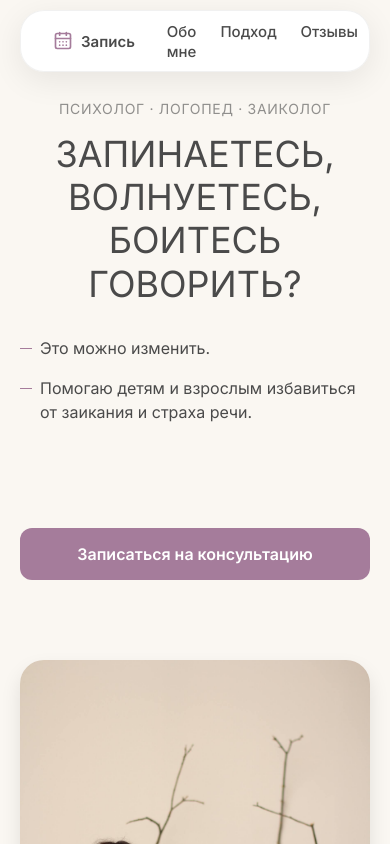
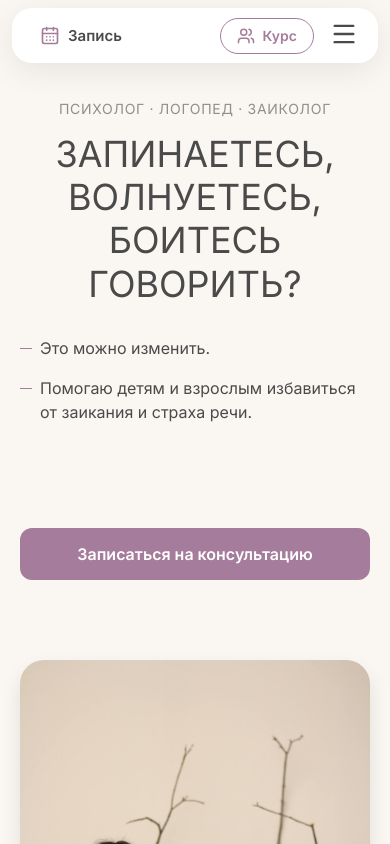
Before and after one commit to vitalikDebug/psy-site, a Next.js app: page / in a window 390 px wide. Shown: the top 844 px of the page. Built offline with nearby package versions, Linux system fonts and the light colour scheme.

Commit message:
fix header

```diff
--- a/src/components/Header/Header.css
+++ b/src/components/Header/Header.css
@@ -1,28 +1,39 @@
 /* src/components/Header/Header.css */
 
+/* --- ОСНОВНОЙ КОНТЕЙНЕР (ОСТРОВОК) --- */
 .header {
   position: fixed;
+  /* Отступ сверху */
   top: 10px;
+  /* Центрирование по горизонтали */
   left: 50%;
   transform: translateX(-50%);
+
+  /* Ширина: на всю ширину минус отступы по бокам, но не шире контейнера */
   width: calc(100% - 40px);
   max-width: var(--container-width);
 
+  /* ВАЖНО: Должен быть выше мобильного меню (у которого 1001) */
+  z-index: 1002;
+
   background-color: rgba(255, 255, 255, 0.95);
   backdrop-filter: blur(12px);
-  border: 1px solid color-mix(in srgb, var(--color-text-dark) 8%, transparent);
+
+  /* Рамка и тени для эффекта парения */
+  /* border: 1px solid color-mix(in srgb, var(--color-text-dark) 8%, transparent); */
   border-radius: 24px;
   box-shadow: 0 8px 32px rgba(0, 0, 0, 0.08);
 
   padding: 10px 20px;
-  transition: border-color 0.4s ease, box-shadow 0.4s ease;
 
-  /* ВАЖНО: Скрываем все, что вылезает за скругленные углы */
+  /* Плавное изменение цвета границ и теней при смене режима */
+  transition: border-color 0.4s ease, box-shadow 0.4s ease, background-color 0.4s ease;
+
+  /* ВАЖНО: Скрываем анимированный фон, вылезающий за скругленные углы */
   overflow: hidden;
-  z-index: 1002;
 }
 
-/* --- МАГИЯ: АНИМИРОВАННЫЙ ФОН --- */
+/* --- МАГИЯ: АНИМИРОВАННЫЙ ФОН (Заливка цветом) --- */
 .header::before {
   content: '';
   position: absolute;
@@ -31,38 +42,43 @@ position: fixed;
   width: 100%;
   height: 100%;
   background-color: var(--color-accent);
-  z-index: 0; /* Под контентом */
+  z-index: 0; /* Фон лежит ПОД контентом */
 
-  /* Создаем круг, который сжат в невидимую точку справа (где была кнопка) */
-  clip-path: circle(0px at calc(100% - 100px) 50%);
+  /* Создаем круг, который изначально сжат в невидимую точку справа (в районе кнопки действий) */
+  clip-path: circle(0px at calc(100% - 60px) 50%);
   transition: clip-path 0.6s cubic-bezier(0.4, 0, 0.2, 1);
+  pointer-events: none; /* Чтобы фон не перехватывал клики */
 }
 
-/* Когда активирован режим курса */
+/* --- РЕЖИМ КУРСА (Активируется на странице /course) --- */
 .header--course-mode {
-  border-color: transparent; /* Убираем бордер */
-  box-shadow: 0 10px 40px color-mix(in srgb, var(--color-accent) 40%, transparent); /* Тень в цвет акцента */
+  border-color: transparent; /* Убираем серую рамку, она не нужна на цветном фоне */
+  /* Тень становится цветной, под цвет акцента */
+  box-shadow: 0 10px 40px color-mix(in srgb, var(--color-accent) 40%, transparent);
 }
 
-/* Раздуваем фон на весь островок */
+/* Раздуваем фон на весь островок при активации режима */
 .header--course-mode::before {
-  /* Круг становится радиусом 150%, полностью покрывая шапку */
-  clip-path: circle(150% at calc(100% - 100px) 50%);
+  /* Круг расширяется до 150% радиуса, полностью заливая шапку */
+  clip-path: circle(150% at calc(100% - 60px) 50%);
 }
 
+/* --- ВНУТРЕННИЙ КОНТЕЙНЕР --- */
 .header__container {
   width: 100%;
   display: flex;
   justify-content: space-between;
   align-items: center;
   height: 100%;
-  /* ВАЖНО: Чтобы текст был поверх анимированного фона */
+  /* ВАЖНО: Текст и кнопки должны быть поверх анимированного фона */
   position: relative;
   z-index: 1;
 }
 
 
-/* --- ЛЕВАЯ ЧАСТЬ (Кнопка Записи) --- */
+/* =========================================
+   --- ЛЕВАЯ ЧАСТЬ (Кнопка Записи) ---
+========================================= */
 .header__left {
   display: flex;
   align-items: center;
@@ -83,7 +99,7 @@ position: fixed;
   color: var(--color-text-dark);
   padding: 8px 12px;
   border-radius: 12px;
-  /* Плавная смена цвета текста */
+  /* Плавная смена цвета текста при переходе в режим курса */
   transition: all 0.4s ease;
 }
 
@@ -92,7 +108,7 @@ position: fixed;
   transition: all 0.4s ease;
 }
 
-/* Перекрашиваем кнопку записи в режиме курса */
+/* Перекрашиваем кнопку записи в белый цвет в режиме курса */
 .header--course-mode .header__booking-btn,
 .header--course-mode .header__booking-icon {
   color: var(--color-white);
@@ -107,15 +123,13 @@ position: fixed;
   transform: scale(1.1);
 }
 
-/* Ховер в режиме курса */
+/* Ховер кнопки записи в режиме курса */
 .header--course-mode .header__booking-btn:hover {
   background-color: rgba(255, 255, 255, 0.15);
   color: var(--color-white);
 }
 
-
 /* --- БЕЙДЖ С ЦИФРОЙ "1" --- */
-/* (Код бейджа оставляем без изменений) */
 .header__booking-badge {
   position: absolute;
   top: -5px;
@@ -125,7 +139,7 @@ position: fixed;
   justify-content: center;
   width: 18px;
   height: 18px;
-    background-color: #FF4D4F;
+  background-color: #FF4D4F; /* Красный в обычном режиме */
   color: var(--color-white);
   font-family: var(--font-family-body);
   font-size: 11px;
@@ -136,14 +150,16 @@ position: fixed;
   transition: all 0.4s ease;
 }
 
-/* В режиме курса бейдж становится белым, а цифра в цвет акцента */
+/* В режиме курса бейдж становится белым, а цифра — акцентной */
 .header--course-mode .header__booking-badge {
   background-color: var(--color-white);
   color: var(--color-accent);
 }
 
 
-/* --- ЦЕНТРАЛЬНАЯ ЧАСТЬ (Навигация) --- */
+/* =========================================
+   --- ЦЕНТРАЛЬНАЯ ЧАСТЬ (Навигация Десктоп) ---
+========================================= */
 .header__nav-desktop {
   flex: 1;
   display: flex;
@@ -165,11 +181,12 @@ position: fixed;
   font-family: var(--font-family-body);
   font-size: 15px;
   font-weight: 500;
-  transition: color 0.4s ease; /* Добавили плавность для цвета */
+  transition: color 0.4s ease; /* Плавность для смены цвета текста */
   position: relative;
   padding-bottom: 4px;
 }
 
+/* Подчеркивание при наведении */
 .header__link::after {
   content: '';
   position: absolute;
@@ -178,25 +195,27 @@ position: fixed;
   width: 0;
   height: 2px;
   background-color: var(--color-accent);
+  /* Плавность для ширины и цвета подчеркивания */
   transition: width 0.3s ease, background-color 0.4s ease;
   border-radius: 2px;
 }
 
-/* Перекрашиваем ссылки в белые */
+/* --- Стили ссылок в режиме курса (Белые) --- */
 .header--course-mode .header__link {
-  color: rgba(255, 255, 255, 0.8);
+  color: rgba(255, 255, 255, 0.8); /* Слегка прозрачный белый */
 }
 
 .header--course-mode .header__link:hover,
 .header--course-mode .header__link--active {
-  color: var(--color-white);
+  color: var(--color-white); /* Ярко-белый при активе/ховере */
 }
 
-/* Подчеркивание тоже белое */
+/* Подчеркивание тоже становится белым */
 .header--course-mode .header__link::after {
   background-color: var(--color-white);
 }
 
+/* --- Обычные состояния ссылок --- */
 .header__link:hover {
   color: var(--color-accent);
 }
@@ -212,7 +231,9 @@ position: fixed;
 }
 
 
-/* --- ПРАВАЯ ЧАСТЬ --- */
+/* =========================================
+   --- ПРАВАЯ ЧАСТЬ (Кнопки действий и Бургер) ---
+========================================= */
 .header__right {
   display: flex;
   align-items: center;
@@ -220,6 +241,7 @@ position: fixed;
   flex-shrink: 0;
 }
 
+/* Бургер-меню (скрыто на десктопе) */
 .header__burger-btn {
   display: none;
   background: none;
@@ -231,12 +253,14 @@ position: fixed;
   transition: color 0.4s ease;
 }
 
-/* Бургер становится белым */
+/* Бургер становится белым в режиме курса */
 .header--course-mode .header__burger-btn {
   color: var(--color-white);
 }
 
-/* --- КНОПКИ СПРАВА (Курс / Назад) --- */
+/* --- КНОПКИ СПРАВА (Курс / Назад) - ИСПРАВЛЕНО --- */
+
+/* 1. Стандартная кнопка "Курс" (Широкая, с текстом) */
 .header__course-btn {
   display: inline-flex;
   align-items: center;
@@ -253,85 +277,112 @@ position: fixed;
   gap: 8px;
 }
 
+.header__course-btn:hover {
+  background-color: color-mix(in srgb, var(--color-accent) 85%, black);
+  transform: translateY(-2px);
+  box-shadow: 0 4px 12px color-mix(in srgb, var(--color-accent) 30%, transparent);
+}
+
+/* 2. Новая кнопка "Назад" (Круглая иконка со стрелкой) */
 .header__back-btn {
   display: inline-flex;
   align-items: center;
   justify-content: center;
   width: 44px; /* Жесткая ширина для круга */
   height: 44px; /* Жесткая высота для круга */
-  padding: 0;
+  padding: 0;   /* Убираем паддинги, чтобы не ломать круг */
   border-radius: 50%; /* Идеальный круг */
-  background-color: rgba(255, 255, 255, 0.2);
+  background-color: rgba(255, 255, 255, 0.2); /* Полупрозрачный белый фон */
   color: var(--color-white);
-  border: 1px solid rgba(255, 255, 255, 0.4);
+  border: 1px solid rgba(255, 255, 255, 0.4); /* Полупрозрачная рамка */
   transition: all 0.3s ease;
   flex-shrink: 0; /* Чтобы кнопка не сплющивалась, если мало места */
 }
 
-/* .header__course-btn:hover {
-  background-color: color-mix(in srgb, var(--color-accent) 85%, black);
-  transform: translateY(-2px);
-  box-shadow: 0 4px 12px color-mix(in srgb, var(--color-accent) 30%, transparent);
-} */
-
-/* Стандартная кнопка "Курс" */
-.header__course-btn {
-  background-color: var(--color-accent);
-  color: var(--color-white);
-}
-.header__course-btn:hover {
- background-color: color-mix(in srgb, var(--color-accent) 85%, black);
-  transform: translateY(-2px);
-  box-shadow: 0 4px 12px color-mix(in srgb, var(--color-accent) 30%, transparent);
-}
-
-/* Новая кнопка "Назад" (прозрачно-белая) */
-.header__back-btn {
-  background-color: rgba(255, 255, 255, 0.2);
-  color: var(--color-white);
-  border: 1px solid rgba(255, 255, 255, 0.4);
-}
 .header__back-btn:hover {
   background-color: rgba(255, 255, 255, 0.3);
   transform: translateY(-2px);
 }
 
-.header__course-icon-mob { display: none; }
-.course-text-mob { display: none; }
-.course-text-desk { display: inline; }
+/* Управление текстом/иконками внутри кнопки курса */
+.header__course-icon-mob { display: none; } /* Скрыто на десктопе */
+.course-text-mob { display: none; } /* Скрыто на десктопе */
+.course-text-desk { display: inline; } /* Видно на десктопе */
 
 
-/* ... Остальной код для Мобильного меню и Адаптив (Media Queries) остается без изменений,
-   нужно только обновить адаптив кнопки "Назад" ... */
+/* =========================================
+   --- МЕДИА-ЗАПРОСЫ (АДАПТИВ) ---
+========================================= */
 
+/* Планшеты и меньше (скрываем десктопное меню, показываем бургер) */
+@media (max-width: 1024px) {
+  .header__nav-desktop {
+    display: none;
+  }
+
+  .header__burger-btn {
+    display: block;
+  }
+
+  .header__container {
+    justify-content: space-between;
+  }
+}
+
+/* Мобильные телефоны */
 @media (max-width: 768px) {
-  /* ... твой старый медиа запрос для 768 ... */
+  .header {
+      /* На мобильных островок чуть шире и отступ сверху меньше */
+      width: calc(100% - 24px);
+      top: 8px;
+      padding: 8px 16px;
+      border-radius: 20px;
+  }
 
-  .header__course-btn,
-  .header__back-btn {
+  .header__container {
+    padding: 0; /* Убираем внутренние отступы контейнера */
+  }
+
+  .header__right {
+    gap: 12px;
+  }
+
+  /* Мобильная кнопка "Курс" (Прозрачная с рамкой) */
+  .header__course-btn {
     padding: 8px 16px;
     font-size: 14px;
-  }
-
-  .header__course-btn {
     background-color: transparent;
     border: 1px solid var(--color-accent);
     color: var(--color-accent);
+    box-shadow: none; /* Убираем тень на мобилке */
   }
 
+  .header__course-btn:hover {
+    background-color: color-mix(in srgb, var(--color-accent) 10%, transparent);
+    transform: none;
+  }
+
+  /* Мобильная кнопка "Назад" (Круглая, чуть меньше) */
   .header__back-btn {
-    /* На мобилке кнопка назад тоже аккуратная белая */
+    width: 38px;
+    height: 38px;
+    /* На мобилке тоже прозрачно-белая */
     background-color: transparent;
-    border: 1px solid rgba(255,255,255, 0.6);
+    border: 1px solid rgba(255, 255, 255, 0.6);
     color: var(--color-white);
   }
 
+  /* Переключение контента кнопки курса */
   .header__course-icon-mob { display: block; }
   .course-text-mob { display: inline; }
   .course-text-desk { display: none; }
 }
 
 
+/* =========================================
+   --- МОБИЛЬНОЕ МЕНЮ (Оверлей) ---
+========================================= */
+/* Меню находится снаружи header в JSX, поэтому стилизуется отдельно */
 .header__mobile-menu {
   position: fixed;
   top: 0;
@@ -339,13 +390,18 @@ position: fixed;
   width: 100%;
   height: 100vh;
   background-color: var(--color-white);
-  z-index: 1001; /* Оно под островком, у которого z-index: 1002 */
+
+  /* Z-index меньше, чем у шапки (1002), чтобы шапка была поверх меню */
+  z-index: 1001;
+
+  /* Анимация появления (сдвиг сверху) */
   transform: translateY(-100%);
   opacity: 0;
   transition: all 0.4s ease-in-out;
-  pointer-events: none;
+  pointer-events: none; /* Чтобы не мешало, когда закрыто */
 }
 
+/* Состояние открытого меню */
 .header__mobile-menu--open {
   transform: translateY(0);
   opacity: 1;
@@ -358,6 +414,7 @@ position: fixed;
   display: flex;
   align-items: center;
   justify-content: center;
+  /* Большой отступ сверху, чтобы пункты меню не перекрывались островком */
   padding: 100px 20px 40px;
 }
 
```
Lines whose indentation alone changed are shown as unchanged.
